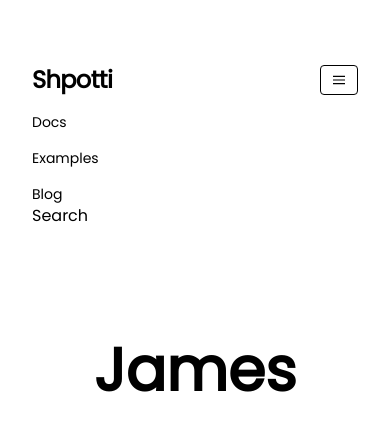
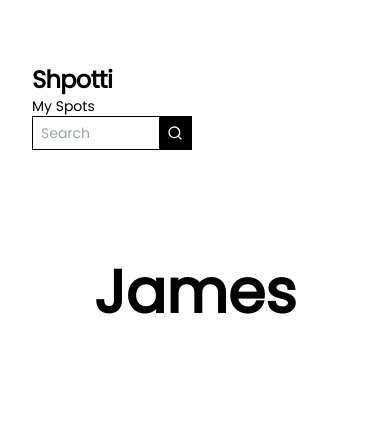
Before and after one commit to MaximilianHagelstam/shpotti, a Next.js app: page / in a window 390 px wide. Shown: the top 430 px of the page. Built offline with nearby package versions, Linux system fonts and the light colour scheme.

Commit message:
Design header

```diff
--- a/package.json
+++ b/package.json
@@ -16,7 +16,8 @@
     "firebase": "^9.6.10",
     "next": "12.1.0",
     "react": "17.0.2",
-    "react-dom": "17.0.2"
+    "react-dom": "17.0.2",
+    "react-icons": "^4.3.1"
   },
   "devDependencies": {
     "@types/node": "17.0.23",
--- /dev/null
+++ b/src/components/Header/NavItem.tsx
@@ -0,0 +1,12 @@
+import React from "react";
+
+interface NavItemProps {
+  title: string;
+  link: string;
+}
+
+const NavItem = ({ title, link }: NavItemProps) => {
+  return <a href={link}>{title}</a>;
+};
+
+export default NavItem;
--- /dev/null
+++ b/src/components/Header/SearchBar.tsx
@@ -0,0 +1,20 @@
+import React from "react";
+import { FiSearch } from "react-icons/fi";
+
+const SearchBar = () => {
+  return (
+    <div className="flex border max-w-[10rem] text-sm">
+      <input
+        className="w-full text-gray-700 px-2 focus:outline-none"
+        type="text"
+        placeholder="Search"
+        aria-label="Search"
+      />
+      <button className="text-white bg-black p-2" type="button">
+        <FiSearch size={16} />
+      </button>
+    </div>
+  );
+};
+
+export default SearchBar;
--- a/src/components/Header/index.tsx
+++ b/src/components/Header/index.tsx
@@ -1,43 +1,17 @@
+import NavItem from "./NavItem";
+import SearchBar from "./SearchBar";
+
 const Header = () => {
   return (
     <nav className="flex items-center justify-between flex-wrap py-16 px-8">
       <div className="flex items-center flex-shrink-0 mr-6">
         <span className="font-semibold text-2xl tracking-tight">Shpotti</span>
       </div>
-      <div className="block lg:hidden">
-        <button className="flex items-center px-3 py-2 border rounded text-teal-200 border-teal-400 hover:text-white hover:border-white">
-          <svg
-            className="fill-current h-3 w-3"
-            viewBox="0 0 20 20"
-            xmlns="http://www.w3.org/2000/svg"
-          >
-            <title>Menu</title>
-            <path d="M0 3h20v2H0V3zm0 6h20v2H0V9zm0 6h20v2H0v-2z" />
-          </svg>
-        </button>
-      </div>
       <div className="w-full block flex-grow lg:flex lg:items-center lg:w-auto">
         <div className="text-sm lg:flex-grow">
-          <a
-            href="#responsive-header"
-            className="block mt-4 lg:inline-block lg:mt-0 text-teal-200 hover:text-white mr-4"
-          >
-            Docs
-          </a>
-          <a
-            href="#responsive-header"
-            className="block mt-4 lg:inline-block lg:mt-0 text-teal-200 hover:text-white mr-4"
-          >
-            Examples
-          </a>
-          <a
-            href="#responsive-header"
-            className="block mt-4 lg:inline-block lg:mt-0 text-teal-200 hover:text-white"
-          >
-            Blog
-          </a>
+          <NavItem title="My Spots" link="my-spots" />
         </div>
-        <div>Search</div>
+        <SearchBar />
       </div>
     </nav>
   );
--- a/tailwind.config.js
+++ b/tailwind.config.js
@@ -5,7 +5,9 @@ module.exports = {
   },
   theme: {
     colors: {
-      brand: "#df4716",
+      red: "#df4716",
+      white: "#ffffff",
+      black: "#000000",
     },
     extend: {
       fontFamily: {
```
Also changed, not shown: 1 other file (tests, documents, lock files or other folders).
